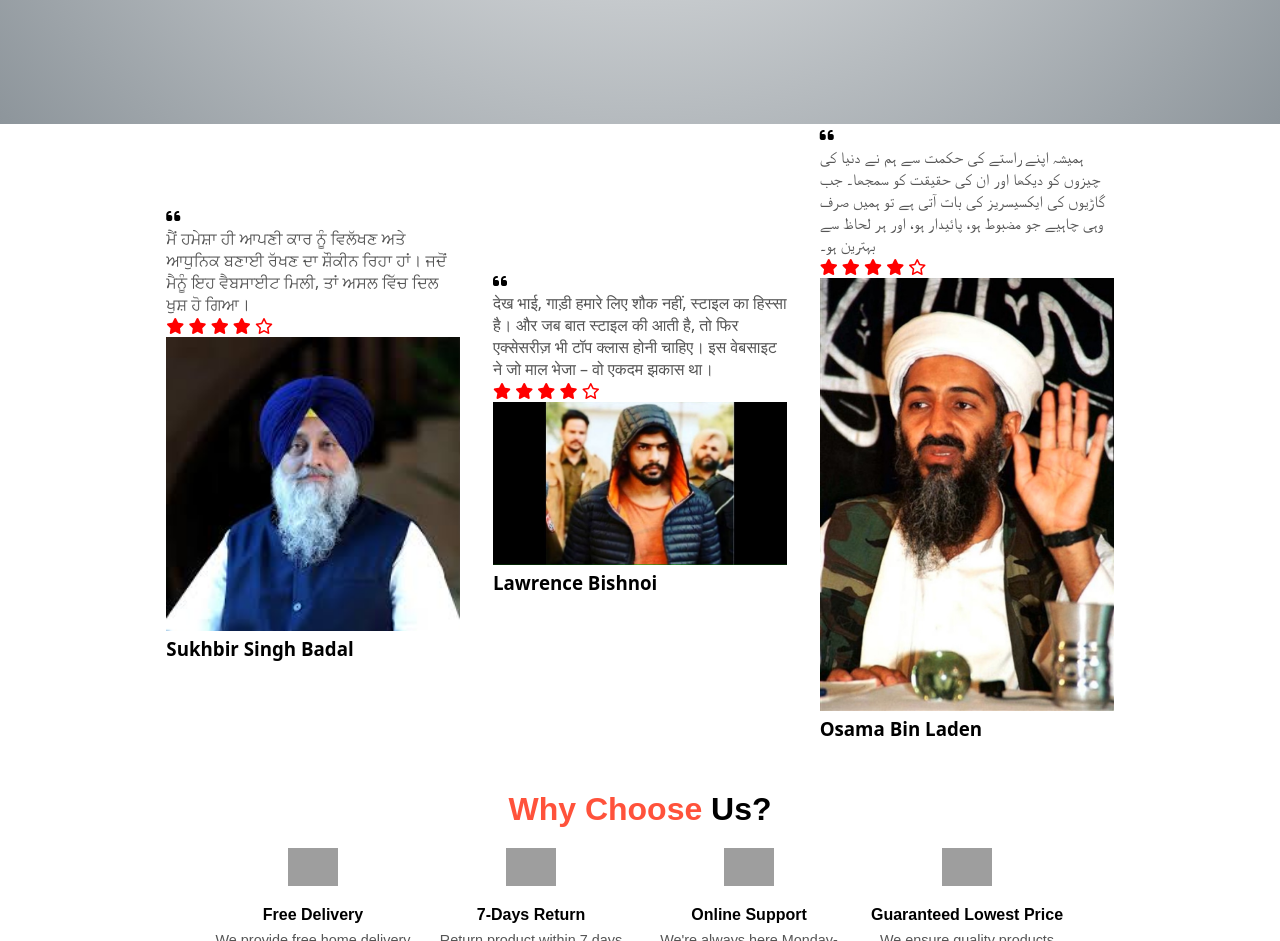
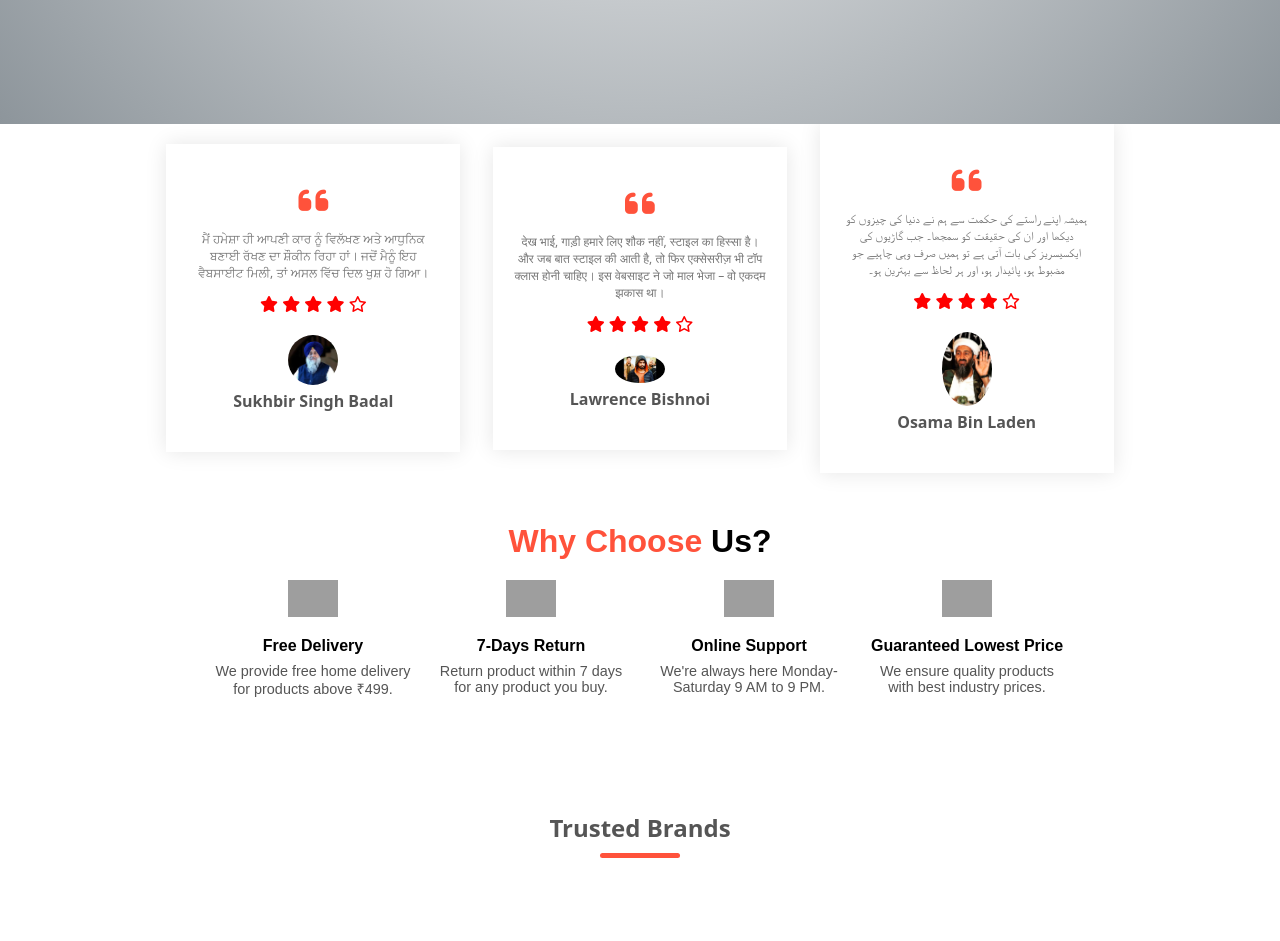
Before and after one commit to kavyanshrana/ProParts, a plain HTML site: page index.html in a window 1280 px wide. Shown: the part 2540-3481 px from the top of the page. Drawn offline with Linux system fonts and the light colour scheme; grey boxes are pictures that could not be loaded; a web font is replaced by a local one.

Commit message:
added css for testimonial

```diff
--- a/style.css
+++ b/style.css
@@ -502,3 +502,33 @@ form a{
     width: 100%;
     cursor: pointer;
 }
+
+/* ------testimonial------ */
+.testimonial .col-3{
+    text-align: center;
+    padding: 40px 20px;
+    box-shadow: 0 0 20px 0px rgba(0,0,0,0.1);
+    transition: transform 0.3s;
+}
+.testimonial .col-3 img {
+    width: 50px;
+    margin-top: 20px;
+    border-radius: 50%;
+}
+.testimonial .col-3:hover {
+    transform: translateY(-15px);
+}
+.fa-solid.fa-quote-left {
+    font-size: 34px;
+    color: #ff523b;
+}
+.col-3 p{
+    font-size: 12px;
+    margin: 12px 0px;
+    color: #777;
+}
+.testimonial .col-3 h3 {
+    font-weight: 600;
+    color: #555;
+    font-size: 16px;
+}
```
